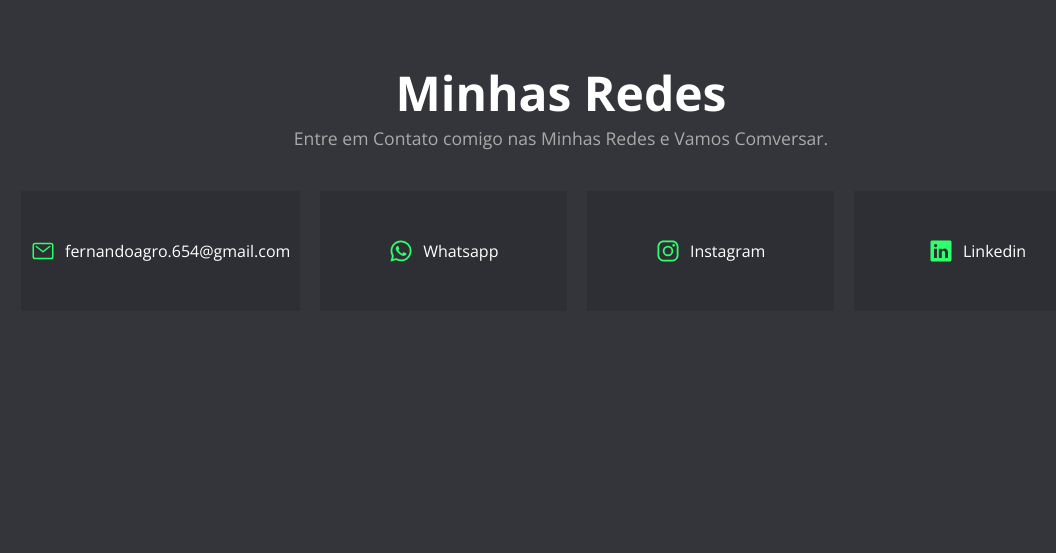
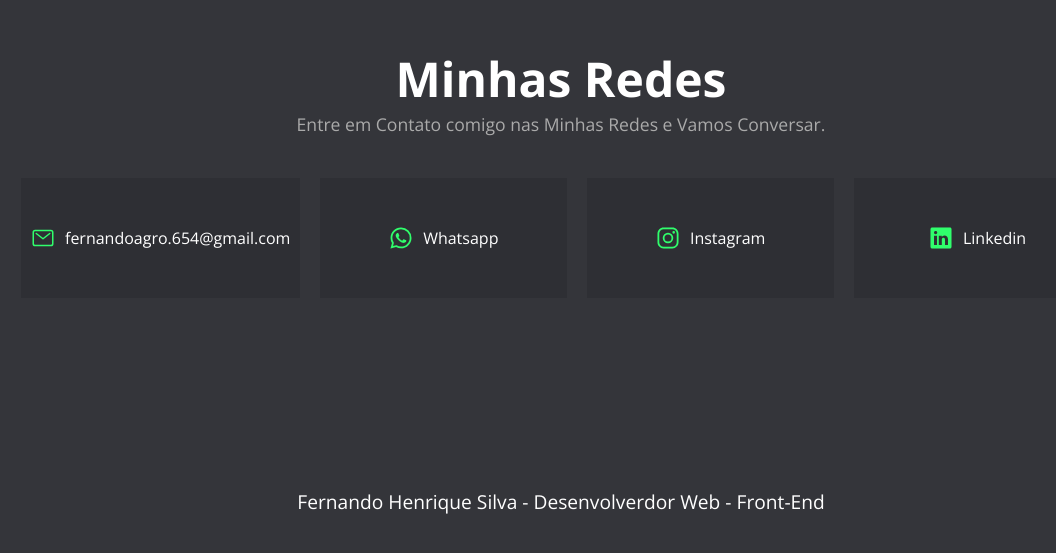
Before and after one commit to TI-fernando/projeto-Portifolio, a plain HTML site: page index.html in a window 1280 px wide. Shown: the part 3027-3580 px from the top of the page, without its empty margins (79-1135 px from the left). Drawn offline with nearby package versions, Linux system fonts and the light colour scheme.

Commit message:
atualizado

```diff
--- a/index.html
+++ b/index.html
@@ -140,7 +140,7 @@
     <section id="contact">
       <div class="secText">
         <h2>Minhas Redes</h2>
-        <p>Entre em Contato comigo nas Minhas Redes e Vamos Comversar.</p>
+        <p>Entre em Contato comigo nas Minhas Redes e Vamos Conversar.</p>
       </div>
       <div class="content">
         <a href="https://mail.google.com/mail/u/0/?pli=1#inbox">
@@ -161,7 +161,7 @@
       </div>
 
       <div class="center">
-        <p class="copyrights"></p>
+        <p class="copyrights">Fernando Henrique Silva - Desenvolverdor Web - Front-End</p>
       </div>
     </section>
 
```
